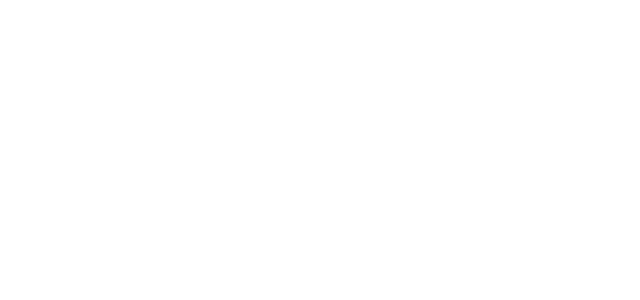
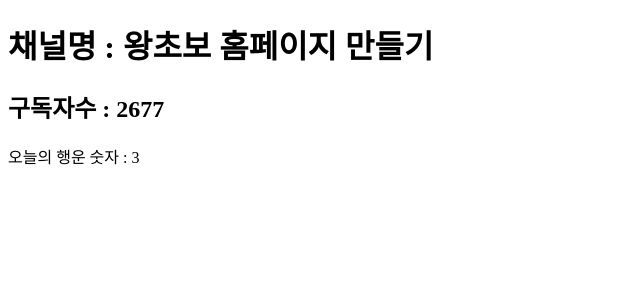
Before and after one commit to JKW1008/Vue.jsPractice, a Vue app in the folder v02/: page / in a window 1280 px wide. Shown: the top 300 px of the page, without its empty margins (0-640 px from the left). Built offline with nearby package versions, Linux system fonts and the light colour scheme.

Commit message:
[Feat] Text Interpolation

```diff
--- a/v02/src/App.vue
+++ b/v02/src/App.vue
@@ -1,5 +1,18 @@
-<script setup></script>
+<script>
+export default {
+  data: function () {
+    return {
+      channel: "왕초보 홈페이지 만들기",
+      subscribe: 2677,
+    };
+  },
+};
+</script>
 
-<template></template>
+<template>
+  <h1>채널명 : {{ channel }}</h1>
+  <h2>구독자수 : {{ subscribe }}</h2>
+  <p>오늘의 행운 숫자 : {{ Math.ceil(Math.random() * 45) }}</p>
+</template>
 
 <style scoped></style>
```
